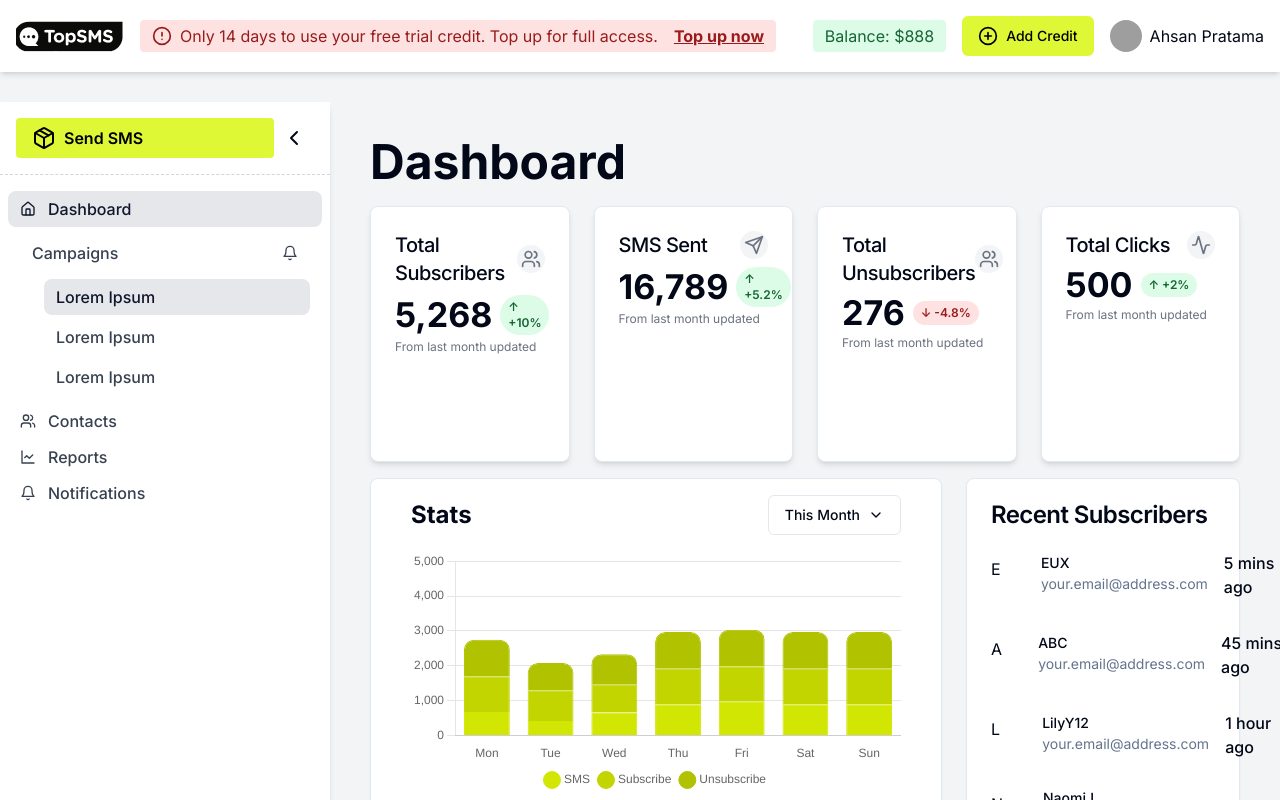
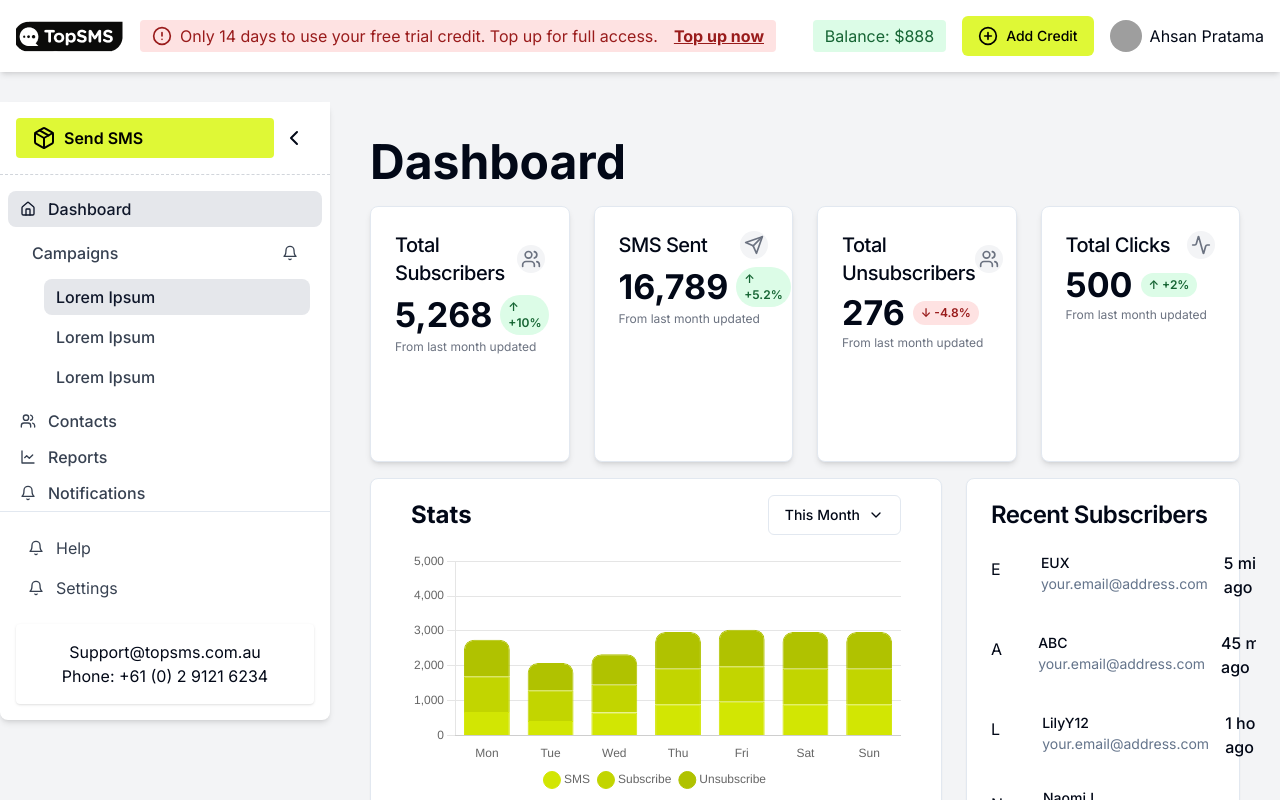
Before and after one commit to yzj-jzy/TopSMS---Dashboard, a Next.js app: page / in a window 1280 px wide. Shown: the top 800 px of the page. Built offline with nearby package versions, Linux system fonts and the light colour scheme; grey boxes are pictures that could not be loaded.

Commit message:
Initial commit

```diff
--- a/src/components/ui/Body.tsx
+++ b/src/components/ui/Body.tsx
@@ -44,7 +44,7 @@ const cardData = [
 
 export function Body() {
   return (
-    <div className="flex flex-col flex-1 h-[100px]">
+    <div className="flex flex-col flex-1 h-full overflow-auto">
       <main className="flex flex-1 flex-col gap-2 p-4 md:gap-4 md:p-4">
         <h1 className="text-4xl font-bold mb-2" style={{ fontSize: '48px' }}>Dashboard</h1>
         <div className="grid gap-4 md:grid-cols-2 md:gap-6 lg:grid-cols-4">
@@ -71,7 +71,6 @@ export function Body() {
                   {card.updateInfo}
                 </div>
               </CardContent>
-
             </Card>
           ))}
         </div>
--- a/src/components/ui/SideBar.tsx
+++ b/src/components/ui/SideBar.tsx
@@ -17,7 +17,7 @@ export function SideBar() {
   const [isCampaignsOpen, setIsCampaignsOpen] = useState(true);
 
   return (
-    <div className={`${isCollapsed ? "w-20" : "w-[330px]"} bg-white flex h-[990px] flex-col justify-between rounded-lg shadow-md transition-width duration-300`}>
+    <div className={`${isCollapsed ? "w-20" : "w-[330px]"} bg-white flex h-full flex-col justify-between rounded-lg shadow-md transition-width duration-300`}>
       <div>
         <div className="p-4 bg-white border-b border-dashed border-gray-300 flex justify-between items-center">
           {!isCollapsed && (
```
Lines whose indentation alone changed are shown as unchanged.
